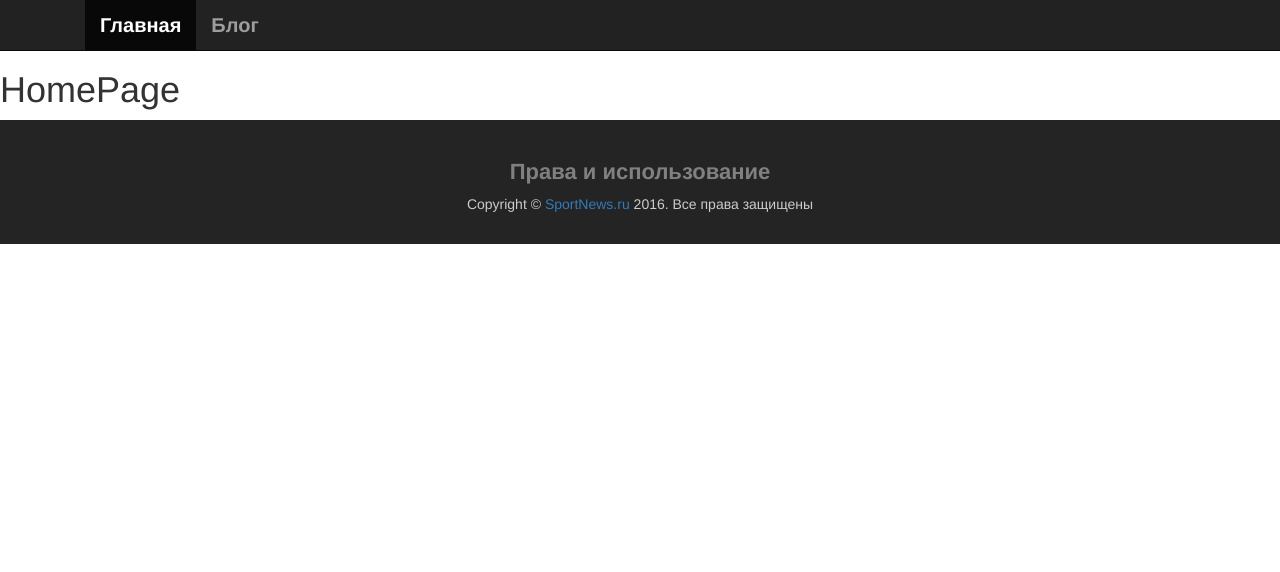
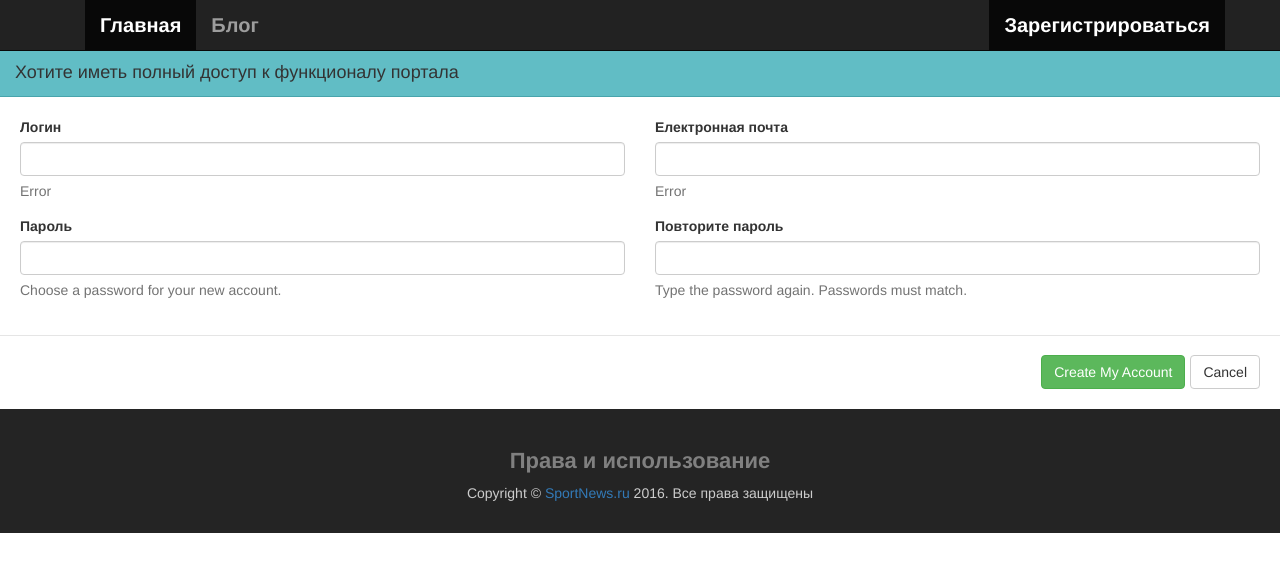
Before and after one commit to hocjs/news-page-client, an Angular app: page /sign-up in a window 1280 px wide. Before the commit this address led to /. Shown: the top 572 px of the page. Built offline with nearby package versions, Linux system fonts and the light colour scheme.

Commit message:
Added sign-up component

```diff
--- a/src/app/app.component.html
+++ b/src/app/app.component.html
@@ -17,6 +17,9 @@
           <li routerLinkActive="active"><a routerLink="/">Главная</a></li>
           <li routerLinkActive="active"><a routerLink="/blog">Блог</a></li>
         </ul>
+        <ul class="nav navbar-nav navbar-right my-navs">
+          <li routerLinkActive="active"><a routerLink="/sign-up">Зарегистрироваться</a></li>
+        </ul>
       </div>
       <!-- /.navbar-collapse -->
     </div>
--- a/src/app/app.component.scss
+++ b/src/app/app.component.scss
@@ -65,3 +65,12 @@ header{
     text-decoration: underline;
   }
 }
+
+.sticky-footer {
+  position: absolute;
+  margin-top: -105px;
+  bottom: 0;
+  width: 100%;
+  /* Set the fixed height of the footer here */
+  height: 105px;
+}
--- a/src/app/app.component.ts
+++ b/src/app/app.component.ts
@@ -8,4 +8,5 @@ import { HomePageComponent } from './homePageComponent/home-page.component';
 })
 export class AppComponent {
   title = 'app works!';
+
 }
--- a/src/app/app.module.ts
+++ b/src/app/app.module.ts
@@ -7,12 +7,14 @@ import { AppComponent } from './app.component';
 import {routing} from "./app.routing";
 import {HomePageComponent} from "./homePageComponent/home-page.component";
 import {AdminLoginComponent} from "./adminLoginComponent/admin-login.component";
+import {SignUpComponent} from "./signUpComponent/sign-up.component";
 
 @NgModule({
   declarations: [
     AppComponent,
     HomePageComponent,
-    AdminLoginComponent
+    AdminLoginComponent,
+    SignUpComponent
   ],
   imports: [
     BrowserModule,
@@ -20,7 +22,7 @@ import {AdminLoginComponent} from "./adminLoginComponent/admin-login.component";
     HttpModule,
     routing
   ],
-  providers: [],
+  providers: [Window],
   bootstrap: [AppComponent]
 })
 export class AppModule { }
--- a/src/app/app.routing.ts
+++ b/src/app/app.routing.ts
@@ -1,6 +1,7 @@
 import {Routes, RouterModule} from '@angular/router';
 import {HomePageComponent} from "./homePageComponent/home-page.component";
 import {AdminLoginComponent} from "./adminLoginComponent/admin-login.component";
+import {SignUpComponent} from "./signUpComponent/sign-up.component";
 
 const appRoutes: Routes = [
   {
@@ -12,6 +13,10 @@ const appRoutes: Routes = [
     component: AdminLoginComponent
   },
   {
+    path: 'sign-up',
+    component: SignUpComponent
+  },
+  {
     path: '**',
     redirectTo: '/',
     pathMatch: 'full'
--- /dev/null
+++ b/src/app/signUpComponent/sign-up.component.html
@@ -0,0 +1,50 @@
+<div>
+<div class="modal-header">
+  <button type="button" class="close" data-dismiss="modal" aria-hidden="true"><i class="fa fa-times"></i></button>
+  <h4 class="modal-title">Хотите иметь полный доступ к функционалу портала</h4>
+</div>
+
+<form action="" method="post">
+  <div class="modal-body">
+    <div class="row">
+      <div class="col-md-6">
+        <div class="form-group">
+          <label for="login">Логин</label>
+          <input type="text" class="form-control" required="" id="login" value="">
+          <span class="help-block">Error</span>
+        </div>
+      </div>
+      <div class="col-md-6">
+        <div class="form-group">
+          <label for="email">Електронная почта</label>
+          <input type="text" class="form-control" required="" id="email" value="">
+          <span class="help-block">Error</span>
+        </div>
+      </div>
+    </div>
+    <div class="row">
+      <div class="col-md-6">
+        <div class="form-group">
+          <label for="password">Пароль</label>
+          <input type="password" class="form-control" required="" id="password" value="">
+          <span class="help-block">Choose a password for your new account.</span>
+        </div>
+      </div>
+      <div class="col-md-6">
+        <div class="form-group">
+          <label for="passwordr">Повторите пароль</label>
+          <input type="password" class="form-control" required="" id="passwordr" value="">
+          <span class="help-block">Type the password again. Passwords must match.</span>
+        </div>
+      </div>
+    </div>
+  </div>
+
+  <div class="modal-footer">
+    <input type="hidden" name="isEmpty" value="">
+    <button type="input" name="submit" value="newAccount" class="btn btn-success btn-icon"><i class="fa fa-check"></i> Create My Account</button>
+    <button type="button" class="btn btn-default btn-icon" data-dismiss="modal"><i class="fa fa-times-circle"></i> Cancel</button>
+  </div>
+</form>
+
+</div>
--- /dev/null
+++ b/src/app/signUpComponent/sign-up.component.scss
@@ -0,0 +1,37 @@
+.modal-content {
+  position: relative;
+  background-color: #ffffff;
+  border: 1px solid #999999;
+  border: 1px solid rgba(0, 0, 0, 0.2);
+  border-radius: 0;
+  outline: none;
+  -webkit-box-shadow: 0 3px 9px rgba(0, 0, 0, 0.5);
+  box-shadow: 0 3px 9px rgba(0, 0, 0, 0.5);
+  background-clip: padding-box;
+}
+.modal-header {
+  border-bottom: 1px solid #48a4ac;
+  background: #61bdc5;
+  min-height: 16.4286px;
+  padding: 10px 15px;
+}
+.close {
+  float: right;
+  font-size: 21px;
+  font-weight: 700;
+  line-height: 1;
+  color: #000;
+  text-shadow: 0 1px 0 #fff;
+  opacity: .2;
+  filter: alpha(opacity=20);
+}
+.modal-body {
+  position: relative;
+  padding: 20px;
+}
+.modal-footer {
+  padding: 19px 20px 20px;
+  margin-top: 0;
+  text-align: right;
+  border-top: 1px solid #e5e5e5;
+}
--- /dev/null
+++ b/src/app/signUpComponent/sign-up.component.ts
@@ -0,0 +1,13 @@
+import { Component, OnInit } from '@angular/core';
+
+@Component({
+    selector: 'sign-up',
+    templateUrl: './sign-up.component.html',
+    styleUrls: ['./sign-up.component.scss']
+})
+export class SignUpComponent implements OnInit {
+    constructor() { }
+
+    ngOnInit() { }
+
+}
```
